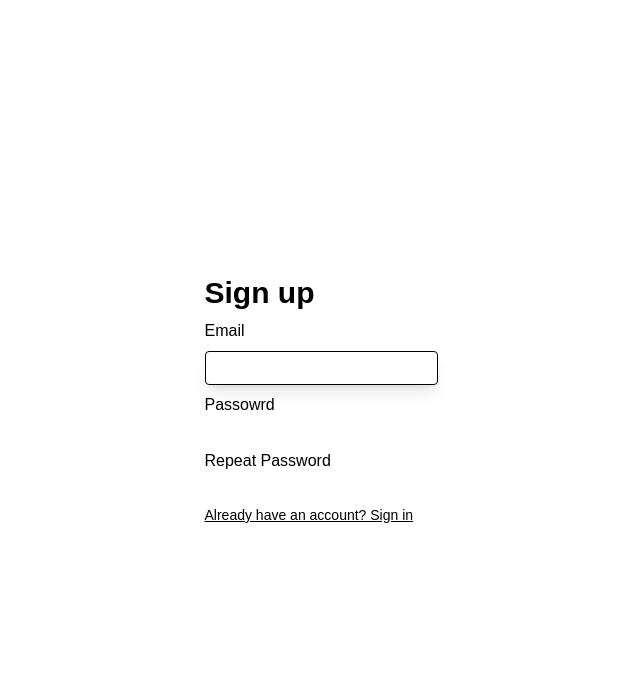
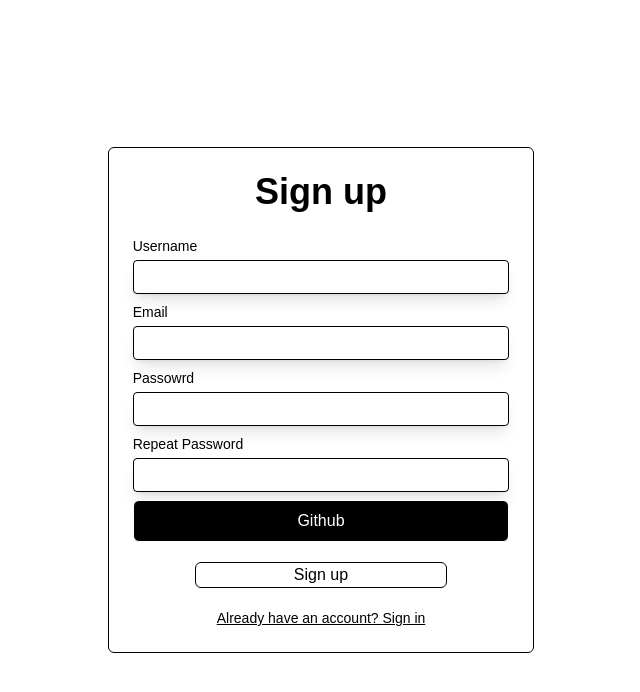
Before and after one commit to Developer27/react-movies, a Next.js app: page /Signup in a window 1280 px wide. Shown: the top 692 px of the page, without its empty margins (319-959 px from the left). Built offline with nearby package versions, Linux system fonts and the light colour scheme.

Commit message:
auth updates / added forms

```diff
--- a/app/(auth)/Signin/page.tsx
+++ b/app/(auth)/Signin/page.tsx
@@ -1,13 +1,34 @@
+import { signIn } from "@/app/lib/auth";
 import Link from "next/link";
-import React from "react";
 
-function page() {
+
+function SignIn() {
   return (
-    <div>
-      page
-      <Link href={"/Signup"}>Don&apos;t have account? Sign up</Link>
-    </div>
+    <form action={async () => {
+      "use server"
+      await signIn('github');
+    }} className="flex flex-col w-1/3 border p-6 rounded-md">
+      <h2 className="text-4xl font-semibold pb-6 self-center">Sign in</h2>
+      <div className="flex flex-col gap-1 pb-2">
+        <label htmlFor="email" className="text-sm w-fit">Email</label>
+        <input
+          type="email"
+          id="email"
+          className="border rounded-sm shadow-lg focus:outline-0 py-1 px-3"
+        />
+      </div>
+      <div className="flex flex-col gap-1 pb-2">
+        <label htmlFor="password" className="text-sm w-fit">Passowrd</label>
+        <input type="password" id="password"
+          className="border rounded-sm shadow-lg focus:outline-0 py-1 px-3"/>
+      </div>
+      <button className="border bg-black p-2 text-white rounded-md">Github</button>
+
+      <Link href={"/signup"} className="text-sm underline self-center pt-5">
+        Don&apos;t have account? Sign up
+      </Link>
+    </form>
   );
 }
 
-export default page;
+export default SignIn;
--- a/app/(auth)/Signup/page.tsx
+++ b/app/(auth)/Signup/page.tsx
@@ -1,32 +1,73 @@
+"use client"
+import { signup } from "@/app/actions/auth";
+import { error } from "console";
 import Link from "next/link";
-import React from "react";
+import { useActionState } from "react";
 
-function page() {
+
+function SignUp() {
+  const [state, action, pending] = useActionState(signup, undefined);
+
   return (
-    <form className="flex flex-col">
-      <h2 className="text-3xl font-semibold pb-2">Sign up</h2>
-      <div className="flex flex-col gap-2 pb-2">
-        <label htmlFor="email">Email</label>
+    <form action={action} className="flex flex-col w-1/3 border p-6 rounded-md">
+      <h2 className="text-4xl font-semibold pb-6 self-center">Sign up</h2>
+      <div className="flex flex-col gap-1 pb-2">
+        <label htmlFor="email" className="text-sm w-fit">Username</label>
+        <input
+          type="text"
+          id="username"
+          className="border rounded-sm shadow-lg focus:outline-0 py-1 px-3"
+        />
+        {state?.errors?.username && <p>{state.errors.username}</p>}
+      </div>
+      <div className="flex flex-col gap-1 pb-2">
+        <label htmlFor="email" className="text-sm w-fit">Email</label>
         <input
           type="email"
           id="email"
           className="border rounded-sm shadow-lg focus:outline-0 py-1 px-3"
         />
+        {state?.errors?.email && <p>{state.errors.email}</p>}
       </div>
-      <div className="flex flex-col gap-2">
-        <label htmlFor="password">Passowrd</label>
-        <input type="password" id="password" />
+      <div className="flex flex-col gap-1 pb-2">
+        <label htmlFor="password" className="text-sm w-fit">Passowrd</label>
+        <input
+          type="password"
+          id="password"
+          className="border rounded-sm shadow-lg focus:outline-0 py-1 px-3"/>
+          {state?.errors?.password && (
+            <div>
+              <p>Password must: </p>
+              <ul>
+                {state.errors.password.map((error)=> (
+                  <li key={error}>- {error}</li>
+                ))}
+              </ul>
+            </div>
+          )}
       </div>
-      <div className="flex flex-col gap-2">
-        <label htmlFor="rPassword">Repeat Password</label>
-        <input type="password" id="rPassword" />
+      <div className="flex flex-col gap-1">
+        <label htmlFor="rPassword" className="text-sm w-fit">Repeat Password</label>
+        <input
+          type="password"
+          id="rPassword"
+          className="border rounded-sm shadow-lg focus:outline-0 py-1 px-3"/>
       </div>
+      <button className="border bg-black p-2 text-white rounded-md mt-2">Github</button>
 
-      <Link href={"/Signin"} className="text-sm underline">
+      <button
+        type="submit"
+        className="border rounded-md w-2/3 self-center mt-5 hover:cursor-pointer"
+        disabled={pending}
+        >
+        Sign up
+      </button>
+
+      <Link href={"/signin"} className="text-sm underline self-center pt-5">
         Already have an account? Sign in
       </Link>
     </form>
   );
 }
 
-export default page;
+export default SignUp;
--- /dev/null
+++ b/app/actions/auth.ts
@@ -0,0 +1,16 @@
+"use server";
+import { FormState, SignupFormSchema } from "../lib/definitions";
+
+export async function signup(state: FormState, formData: FormData) {
+  const validatedFields = SignupFormSchema.safeParse({
+    username: formData.get('username'),
+    email: formData.get('email'),
+    password: formData.get('password')
+  })
+
+  if(!validatedFields.success) {
+    return {
+      errors: validatedFields.error.flatten().fieldErrors,
+    }
+  }
+}
--- /dev/null
+++ b/app/api/auth/[...nextauth]/route.ts
@@ -0,0 +1,3 @@
+import { handlers } from "@/app/lib/auth";
+
+export const { GET, POST } = handlers
--- /dev/null
+++ b/app/lib/auth.ts
@@ -0,0 +1,3 @@
+import NextAuth from "next-auth"
+import GitHub from "next-auth/providers/github"
+export const { auth, handlers, signIn } = NextAuth({ providers: [GitHub] })
--- /dev/null
+++ b/app/lib/definitions.ts
@@ -0,0 +1,26 @@
+import * as z from 'zod';
+
+export const SignupFormSchema = z.object({
+  username: z.string()
+        .min(3, {error: "Username must be at least 3 characters long."})
+        .trim(),
+  email: z.email({error: "Please enter a valid email."}),
+  password: z.string()
+            .min(8, {error: "Password must be at least 8 characters long."})
+            .regex(/[a-zA-Z]/, { error: 'Contain at least one letter.' })
+            .regex(/[0-9]/, { error: 'Contain at least one number.' })
+            .regex(/[^a-zA-Z0-9]/, {
+              error: 'Contain at least one special character.',
+            })
+            .trim()
+})
+
+export type FormState = | {
+  errors?: {
+    username?: string[],
+    email?: string[],
+    password?: string[]
+  }
+  message?: string
+}
+| undefined
--- a/app/page.tsx
+++ b/app/page.tsx
@@ -1,3 +1,9 @@
-export default function Home() {
+import { redirect } from "next/navigation";
+import { auth } from "./lib/auth";
+
+export default async function Home() {
+  const session = await auth();
+
+  if(!session) redirect("/signin");
   return <div>Hello</div>;
 }
--- a/package.json
+++ b/package.json
@@ -10,8 +10,10 @@
   },
   "dependencies": {
     "next": "16.1.6",
+    "next-auth": "^5.0.0-beta.30",
     "react": "19.2.3",
-    "react-dom": "19.2.3"
+    "react-dom": "19.2.3",
+    "zod": "^4.3.6"
   },
   "devDependencies": {
     "@tailwindcss/postcss": "^4",
```
Also changed, not shown: 1 other file (tests, documents, lock files or other folders).
